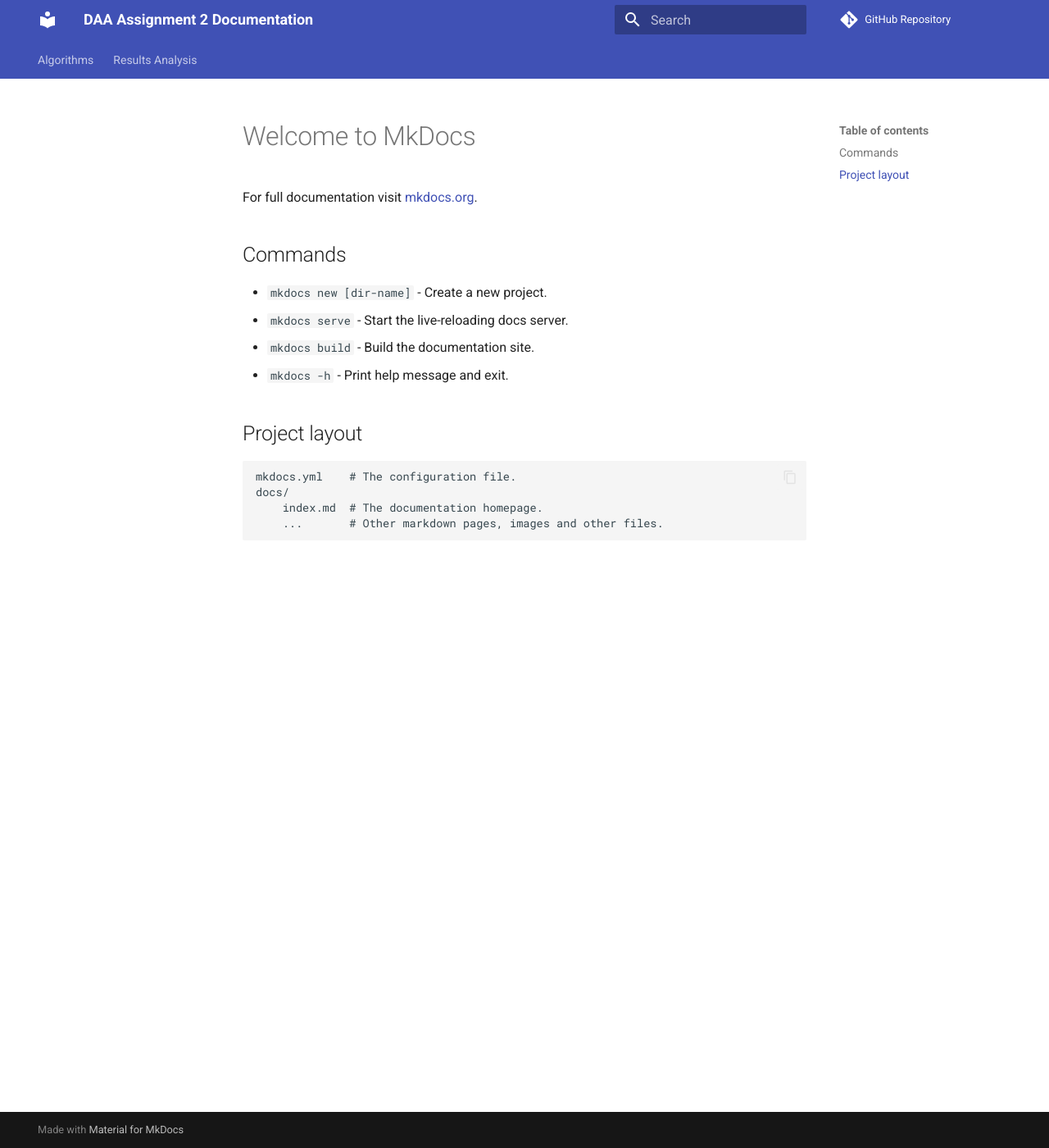
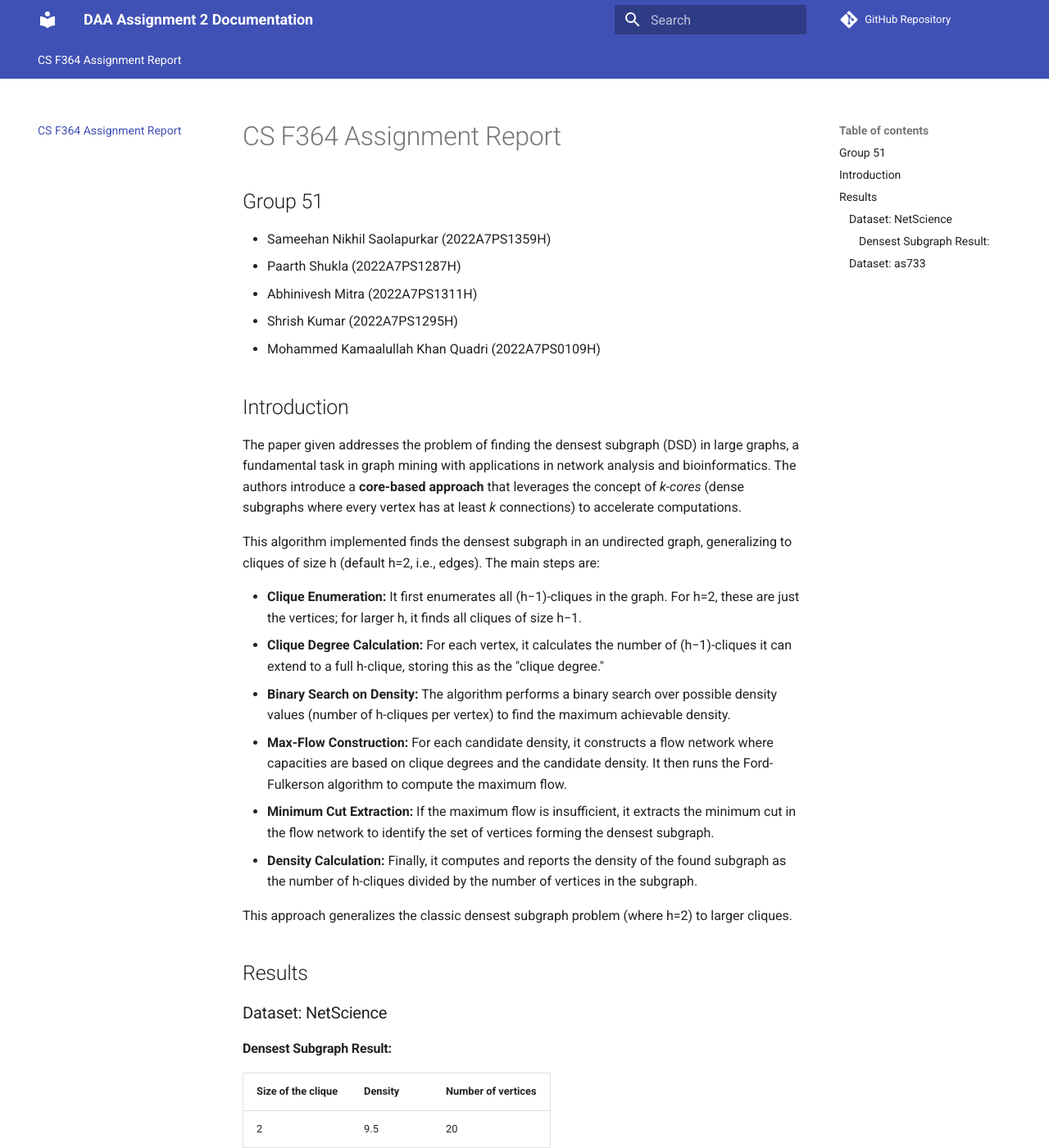
Before and after one commit to imshrishk/daa_project_2, an MkDocs documentation site: the page built from docs/index.md, in a window 1280 px wide and 1400 px high. Shown: the whole window at 82% size. Built offline with MkDocs 1.6.1 and Material for MkDocs 9.7.7, drawn with Linux system fonts in a browser that asks for light colours; comment, search, counter and statistics services are not loaded; some of the changed text lies outside the part shown.

Commit message:
feat: added data

```diff
--- a/docs/index.md
+++ b/docs/index.md
@@ -1,17 +1,44 @@
-# Welcome to MkDocs
+# CS F364 Assignment Report
 
-For full documentation visit [mkdocs.org](https://www.mkdocs.org).
+## Group 51
 
-## Commands
+- Sameehan Nikhil Saolapurkar (2022A7PS1359H)
+- Paarth Shukla (2022A7PS1287H)
+- Abhinivesh Mitra (2022A7PS1311H)
+- Shrish Kumar (2022A7PS1295H)
+- Mohammed Kamaalullah Khan Quadri (2022A7PS0109H)
 
-* `mkdocs new [dir-name]` - Create a new project.
-* `mkdocs serve` - Start the live-reloading docs server.
-* `mkdocs build` - Build the documentation site.
-* `mkdocs -h` - Print help message and exit.
+## Introduction
 
-## Project layout
+The paper given addresses the problem of finding the densest subgraph (DSD) in large graphs, a fundamental task in graph mining with applications in network analysis and bioinformatics. The authors introduce a **core-based approach** that leverages the concept of *k-cores* (dense subgraphs where every vertex has at least *k* connections) to accelerate computations.
 
-    mkdocs.yml    # The configuration file.
-    docs/
-        index.md  # The documentation homepage.
-        ...       # Other markdown pages, images and other files.
+This algorithm implemented finds the densest subgraph in an undirected graph, generalizing to cliques of size h (default h=2, i.e., edges). The main steps are:
+
+* **Clique Enumeration:** It first enumerates all (h−1)-cliques in the graph. For h=2, these are just the vertices; for larger h, it finds all cliques of size h−1.
+* **Clique Degree Calculation:** For each vertex, it calculates the number of (h−1)-cliques it can extend to a full h-clique, storing this as the "clique degree."
+* **Binary Search on Density:** The algorithm performs a binary search over possible density values (number of h-cliques per vertex) to find the maximum achievable density.
+* **Max-Flow Construction:** For each candidate density, it constructs a flow network where capacities are based on clique degrees and the candidate density. It then runs the Ford-Fulkerson algorithm to compute the maximum flow.
+* **Minimum Cut Extraction:** If the maximum flow is insufficient, it extracts the minimum cut in the flow network to identify the set of vertices forming the densest subgraph.
+* **Density Calculation:** Finally, it computes and reports the density of the found subgraph as the number of h-cliques divided by the number of vertices in the subgraph.
+
+This approach generalizes the classic densest subgraph problem (where h=2) to larger cliques.
+
+## Results
+
+### Dataset: NetScience
+
+#### Densest Subgraph Result:
+
+| Size of the clique | Density | Number of vertices |
+|-------------------|---------|-------------------|
+| 2                 | 9.5     | 20                |
+| 3                 | 57      | 20                |
+| 4                 | 242.25  | 20                |
+
+### Dataset: as733
+
+| Size of the clique | Density | Number of vertices |
+|-------------------|---------|-------------------|
+| 2                 | 8.875   | 40                |
+| 3                 | 35.9    | 33                |
+| 4                 | 85.125  | 32                |
--- a/mkdocs.yml
+++ b/mkdocs.yml
@@ -4,11 +4,6 @@ site_description: "Project 2 for DAA"
 repo_url: "https://github.com/imshrishk/daa_project_2"
 repo_name: "GitHub Repository"
 
-nav:
-  - Algorithms:
-    - "Example Algorithm": example-README.md
-
-  - Results Analysis: result_analysis.md
 
 theme:
   name: material
```
Also changed, not shown: docs/example-README.md (deleted), docs/result_analysis.md (deleted).
